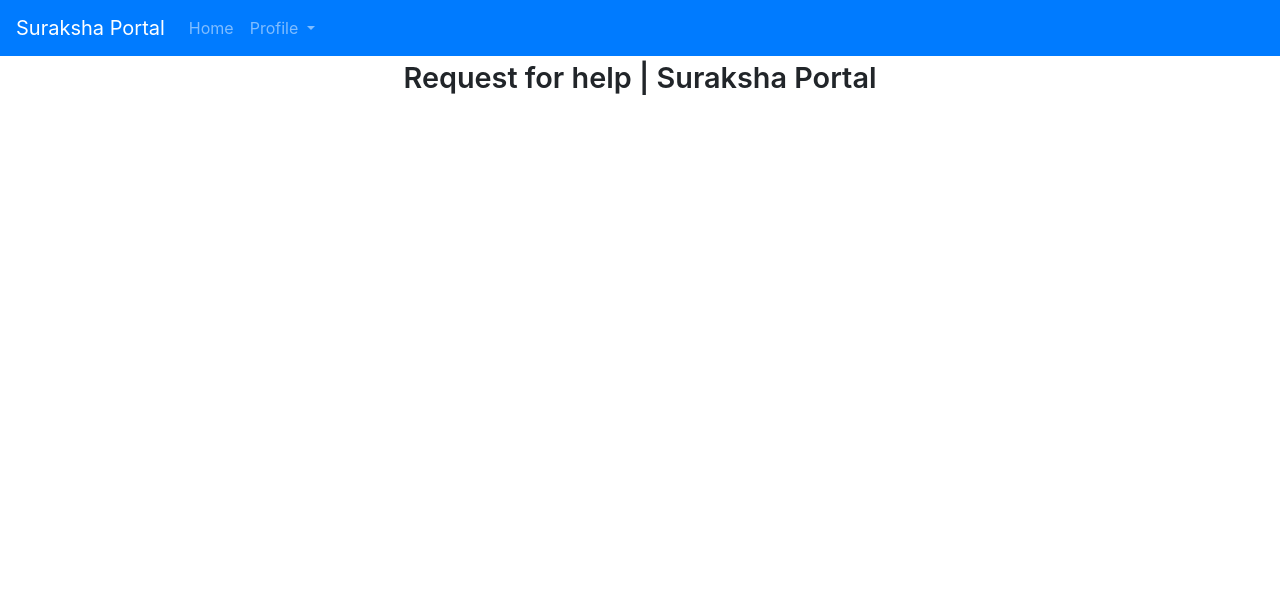
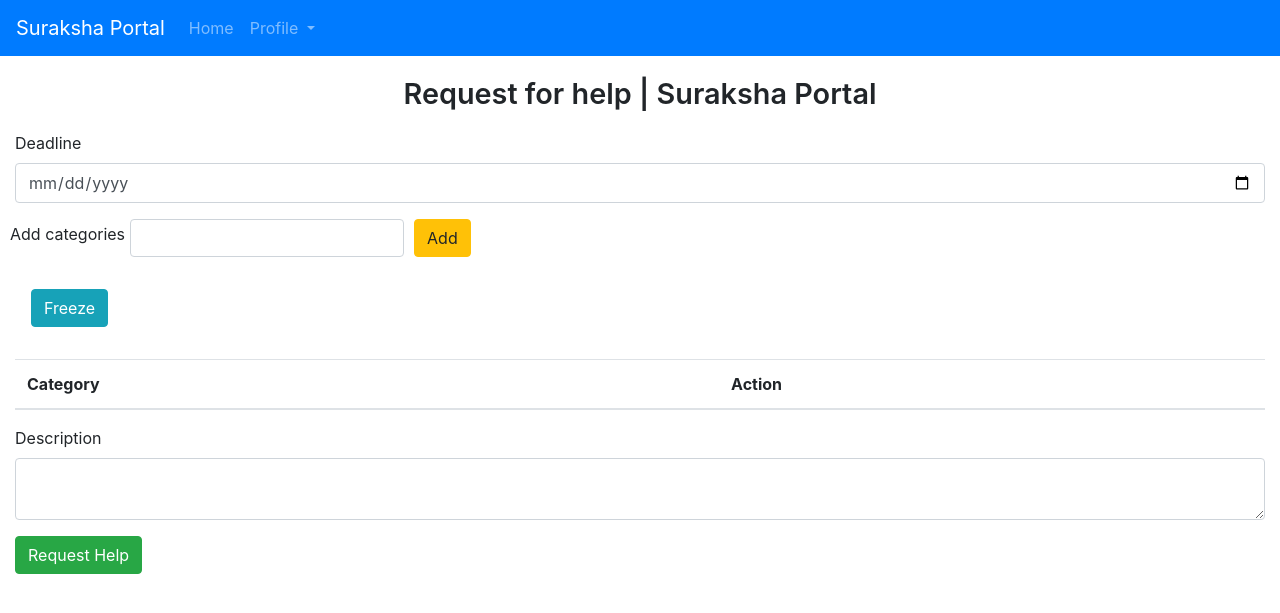
Before and after one commit to ayushb2002/sih2023, a Django app: template rescue/portal/templates/help/requestHelp.html in a window 1280 px wide. Shown: the top 613 px of the page. Run offline with Django 4.2, Linux system fonts and the light colour scheme; the template is opened without the code that fills it: most values are stand-ins (such as "Sample title", 1, 10 or a date in 2020); lists and menus that the app fills with data are empty; some libraries are stand-ins or nearby versions.

Commit message:
Register help request built successfully

```diff
--- a/rescue/portal/static/js/main.js
+++ b/rescue/portal/static/js/main.js
@@ -12,58 +12,6 @@ function getLocation() {
 function showPosition(position) {
     x.value = "Latitude: " + position.coords.latitude + " Longitude: " + position.coords.longitude;
 }
-
-// function requestItems()
-// {
-//     itemName = document.getElementById("itemName");
-//     itemQty = document.getElementById("itemQty");
-//     itemDesc = document.getElementById("itemDesc");
-
-//     if (itemName.value == "" || itemQty.value == "" || itemDesc.value == "")
-//         return;
-
-//     nameArr = document.getElementById("itemNameArr");
-//     qtyArr = document.getElementById("itemQtyArr");
-//     descArr = document.getElementById("itemDescArr");
-
-//     row = document.createElement("tr");
-//     col1 = document.createElement("td");
-//     data1 = document.createTextNode(itemName.value);
-//     col2 = document.createElement("td");
-//     data2 = document.createTextNode(itemQty.value);
-//     col3 = document.createElement("td");
-//     data3 = document.createTextNode(itemDesc.value);
-//     col4 = document.createElement("td");
-//     data4 = document.createElement("button");
-//     data4.classList.add('btn', 'btn-danger')
-//     data4.innerHTML = "Delete";
-
-//     data4.onclick = function (e){
-//         let clickedBtn = e.target;
-//         clickedBtn.closest("tr").remove();
-//     }
-
-//     col1.appendChild(data1);
-//     col2.appendChild(data2);
-//     col3.appendChild(data3);
-//     col4.appendChild(data4);
-
-//     row.appendChild(col1);
-//     row.appendChild(col2);
-//     row.appendChild(col3);
-//     row.appendChild(col4);
-
-//     table = document.getElementById("items-table");
-//     table.appendChild(row);
-
-//     nameArr.value += `,${itemName.value}`;
-//     qtyArr.value += `,${itemQty.value}`;
-//     descArr.value += `,${itemDesc.value}`;
-
-//     itemName.value = "";
-//     itemQty.value = "";
-//     itemDesc.value = "";
-// }
 
 let itemData = [];
 
@@ -99,9 +47,7 @@ function requestItems() {
 
     deleteButton.onclick = function () {
         const rowIndex = this.parentElement.parentElement.rowIndex-1;
-        console.log(rowIndex);
         itemData.splice(rowIndex, 1);
-        console.log(itemData)
         table.deleteRow(rowIndex);
     };
 
@@ -139,3 +85,55 @@ function freezeItems()
 
     document.getElementById('freeze').remove();
 }
+
+let helpData = [];
+
+function requestHelp() {
+    const category = document.getElementById("category");
+
+    if (category.value === "") {
+        return;
+    }
+
+    helpData.push(category.value);
+
+    const table = document.getElementById("categoryStore");
+    const row = table.insertRow();
+
+    const cell = row.insertCell();
+    cell.appendChild(document.createTextNode(category.value));
+
+    const deleteButton = document.createElement("button");
+    deleteButton.classList.add('btn', 'btn-danger');
+    deleteButton.setAttribute("type", "button");
+    deleteButton.innerHTML = "Delete";
+
+    deleteButton.onclick = function () {
+        const rowIndex = this.parentElement.parentElement.rowIndex-1;
+        helpData.splice(rowIndex, 1);
+        table.deleteRow(rowIndex);
+    };
+
+    const cell1 = row.insertCell();
+    cell1.appendChild(deleteButton);
+
+    category.value = "";
+}
+
+function freezeHelp()
+{
+    alert('Freezing categories... deleted categories will still be considered now!')
+    categories = document.getElementById("categories");
+
+    let a = "";
+
+    for (var i = 0; i < helpData.length; i++)
+    {
+        a += helpData[i] + ',';
+    }
+
+    a = a.slice(0, -1);
+    categories.value = a;
+
+    document.getElementById('freeze').remove();
+}
--- a/rescue/portal/templates/help/requestHelp.html
+++ b/rescue/portal/templates/help/requestHelp.html
@@ -8,15 +8,53 @@ Suraksha Portal | Request for help
 
 <div class="container-fluid">
     <div class="row">
-        <div class="col-sm-12 text-center">
+        <div class="col-sm-12 text-center my-3">
             <span class="page-heading">
                 Request for help | Suraksha Portal
             </span>
         </div>
+        {% if message %}
+        <div class="col-sm-12 p-5">
+            <span class="text-warning">{{message}}</span>
+        </div>
+        {% endif %}
         <div class="col-sm-12">
-            <form action="#" method="post">
+            <form action="{% url 'saveRequestedHelp' %}" method="post">
+                {% csrf_token %}
                 <div class="form-group">
-                    <label for=""></label>
+                    <label for="deadline">Deadline</label>
+                    <input type="date" name="deadline" class="form-control">
+                </div>
+                <div class="form-row align-items-center my-3" id="freeze">
+                    <label for="category">Add categories</label>
+                    <div class="col-auto">
+                        <input type="text" name="category" id="category" class="form-control">
+                    </div>
+                    <div class="col-auto">
+                        <button type="button" class="btn btn-warning" onclick="requestHelp()">Add</button>
+                    </div>
+                </div>
+                <div class="form-group d-flex jusitfy-content-end p-3" style="width: 100%;">
+                    <button type="button" class="btn btn-info" onclick="freezeHelp()">Freeze</button>
+                </div>
+                <div class="form-group">
+                    <table class="table">
+                        <thead>
+                            <tr>
+                                <th>Category</th>
+                                <th>Action</th>
+                            </tr>
+                        </thead>
+                        <tbody id="categoryStore"></tbody>
+                    </table>
+                    <input type="hidden" name="categories" id="categories">
+                </div>
+                <div class="form-group">
+                    <label for="description">Description</label>
+                    <textarea name="description" class="form-control"></textarea>
+                </div>
+                <div class="form-group">
+                    <button type="submit" class="btn btn-success">Request Help</button>
                 </div>
             </form>
         </div>
--- a/rescue/portal/urls.py
+++ b/rescue/portal/urls.py
@@ -29,4 +29,5 @@ urlpatterns = [
     path("trackHelp", views.trackHelp, name="trackHelp"),
     path("grantHelp", views.grantHelp, name="grantHelp"),
     path("grantedHelp", views.grantedHelp, name="grantedHelp"),
+    path("saveRequestedHelp", views.saveRequestedHelp, name="saveRequestedHelp"),
 ]
```
Also changed, not shown: rescue/portal/views.py (+29 -0 lines).
